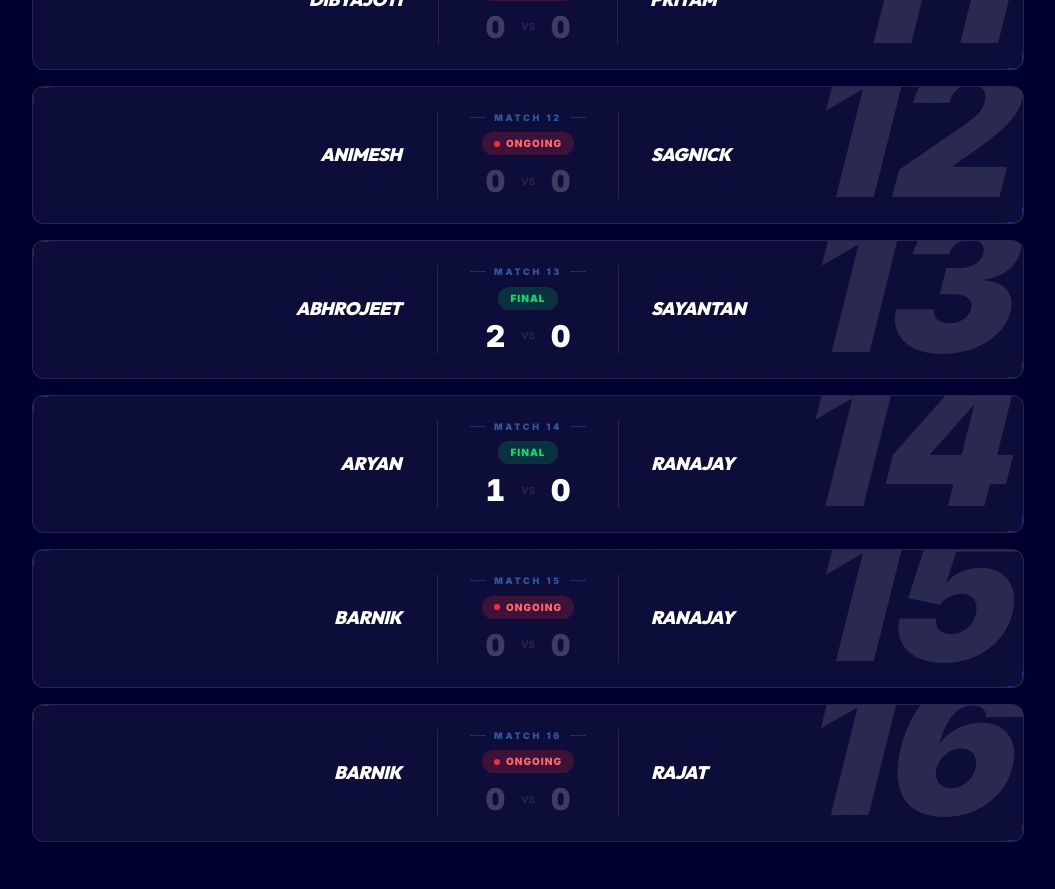
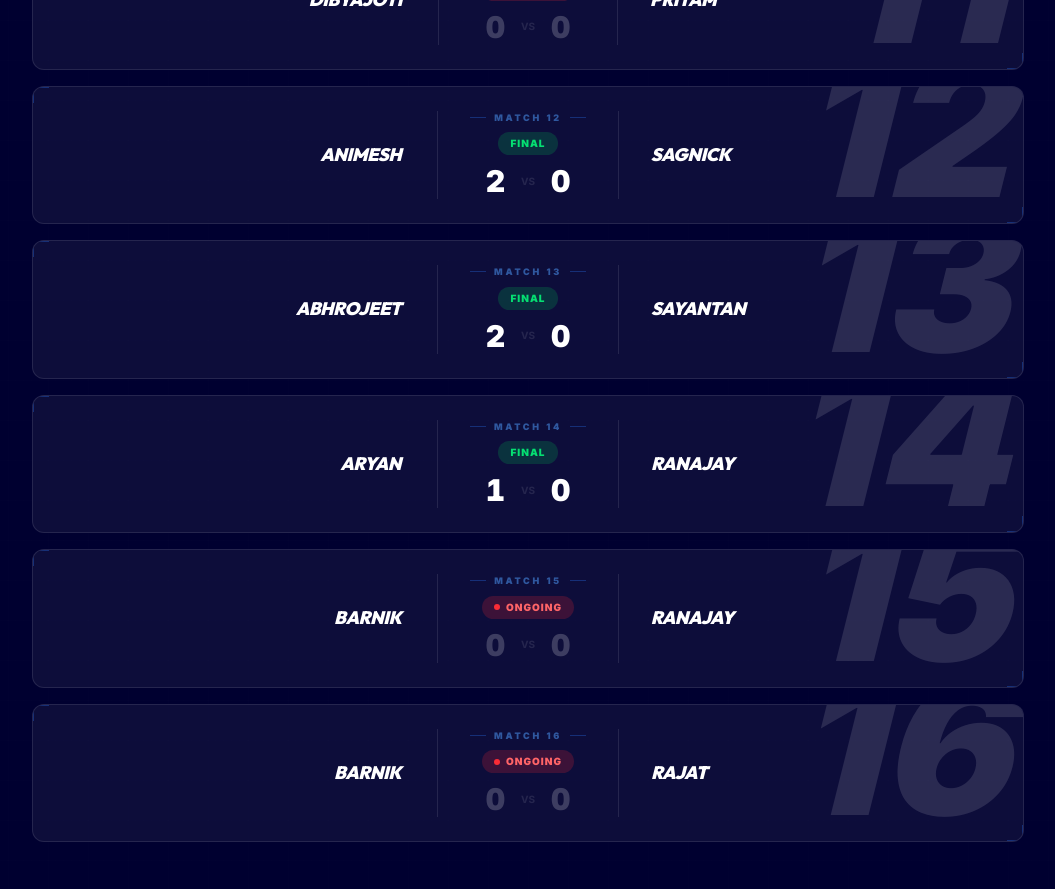
Before and after one commit to barnikbhai2007/uxl, a React (Vite) app: page / in a window 1280 px wide. Shown: the part 2260-3149 px from the top of the page, without its empty margins (112-1167 px from the left). Built offline with nearby package versions, Linux system fonts and the light colour scheme.

Commit message:
feat: Add Sagnick vs Animesh match and news
Includes match data, score, scorers, and stats for the Sagnick vs Animesh fixture. Also adds a corresponding news post to reflect the match result.

```diff
--- a/src/App.tsx
+++ b/src/App.tsx
@@ -71,6 +71,11 @@ const getMatchesFromSchedule = (teams: Team[]): Match[] => {
         awayScorers = [{ playerName: 'Dembélé', goals: 1 }, { playerName: 'King', goals: 1 }];
         homeStats = { shots: 3, shotsOnTarget: 3, possession: 47, passAccuracy: 68, fouls: 0, offsides: 0 };
         awayStats = { shots: 4, shotsOnTarget: 3, possession: 53, passAccuracy: 82, fouls: 0, offsides: 0 };
+      } else if (sm.home === "SAGNICK" && sm.away === "ANIMESH") {
+        homeScore = 0; awayScore = 2; status = 'finished';
+        awayScorers = [{ playerName: 'Zieliński', goals: 1 }, { playerName: 'C. Ronaldo', goals: 1 }];
+        homeStats = { shots: 0, shotsOnTarget: 0, possession: 48, passAccuracy: 82, fouls: 0, offsides: 1 };
+        awayStats = { shots: 5, shotsOnTarget: 5, possession: 52, passAccuracy: 76, fouls: 0, offsides: 0 };
       }
     }
 
@@ -182,6 +187,13 @@ const calculateStats = (teams: Team[], matches: Match[]): PlayerGoalStats[] => {
 
 const NEWS_POSTS = [
   {
+    id: 13,
+    title: "ANIMESH SECURES COMFORTABLE WIN",
+    excerpt: "Animesh defeats Sagnick Roy 2-0 in a dominant display. Zieliński and C. Ronaldo provided the clinical finishes.",
+    date: "27th March 2026",
+    category: "MATCH REPORT"
+  },
+  {
     id: 12,
     title: "ABHROJEET BOUNCES BACK",
     excerpt: "After a tough loss earlier, Abhrojeet Kundu secures a solid 2-0 victory over Sayantan Paul. Dembélé and King provided the goals.",
@@ -218,8 +230,8 @@ const NEWS_POSTS = [
   },
   {
     id: 4,
-    title: "MATCHDAY 1: 9/16 COMPLETED",
-    excerpt: "The tournament is in full swing with 9 matches completed. 7 more high-stakes fixtures remain for today.",
+    title: "MATCHDAY 1: 10/16 COMPLETED",
+    excerpt: "The tournament is in full swing with 10 matches completed. 6 more high-stakes fixtures remain for today.",
     date: "27th March 2026",
     category: "TOURNAMENT STATUS"
   },
```
